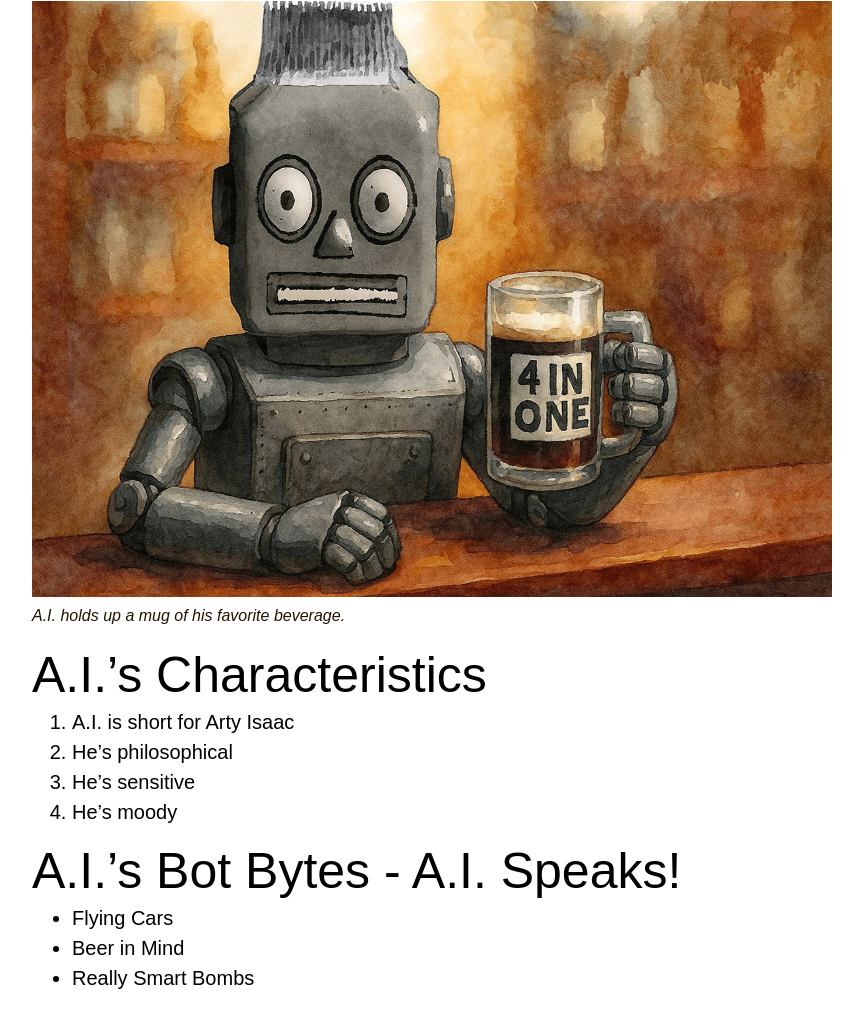
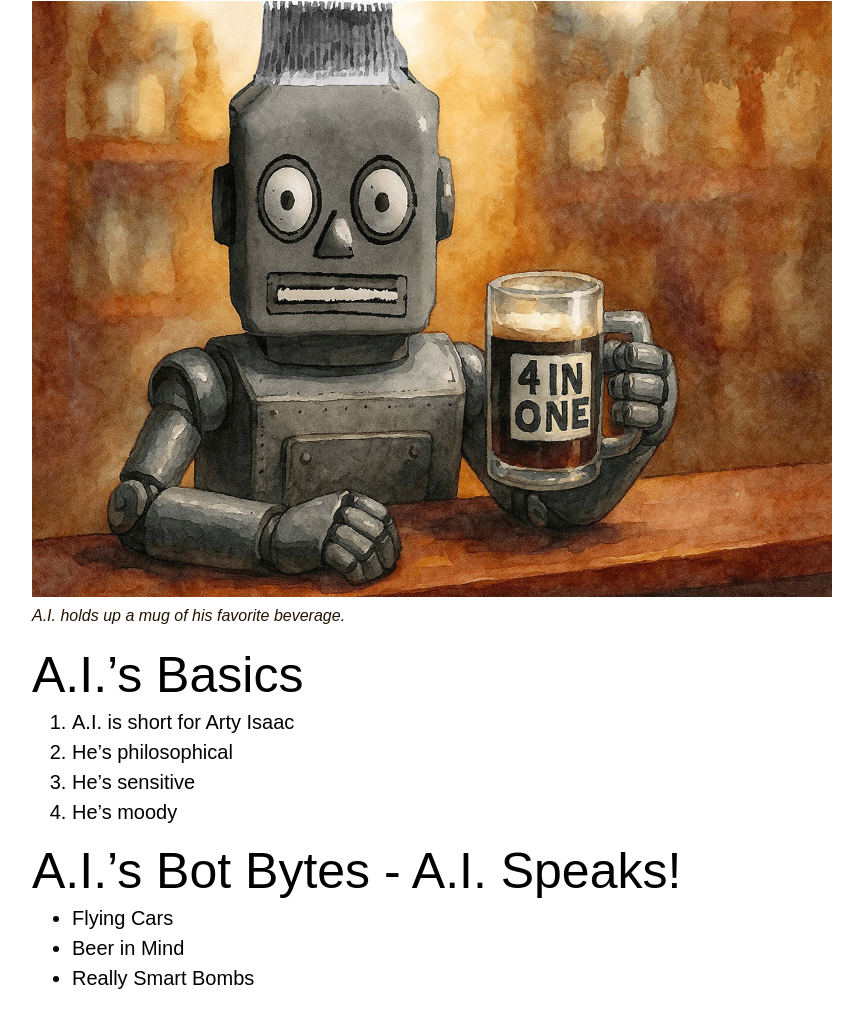
Before and after one commit to SteveHendricks/ai-disturbed, a plain HTML site: page index.html in a window 1280 px wide. Shown: the part 793-1806 px from the top of the page, without its empty margins (208-1071 px from the left). Drawn offline with Linux system fonts and the light colour scheme; a web font is replaced by a local one.

Commit message:
Update index.html

```diff
--- a/index.html
+++ b/index.html
@@ -71,7 +71,7 @@
         Because you're human and he is just a robot.</p>
         <img src="./img/A.I. Squeezed.jpg" alt="A.I. Drinking">
         <p class="caption">A.I. holds up a mug of his favorite beverage.</p>
-        <h2>A.I.&rsquo;s Characteristics</h2>
+        <h2>A.I.&rsquo;s Basics</h2>
         <ol>
             <li>A.I. is short for Arty Isaac</li>
             <li>He&rsquo;s philosophical</li>
```
